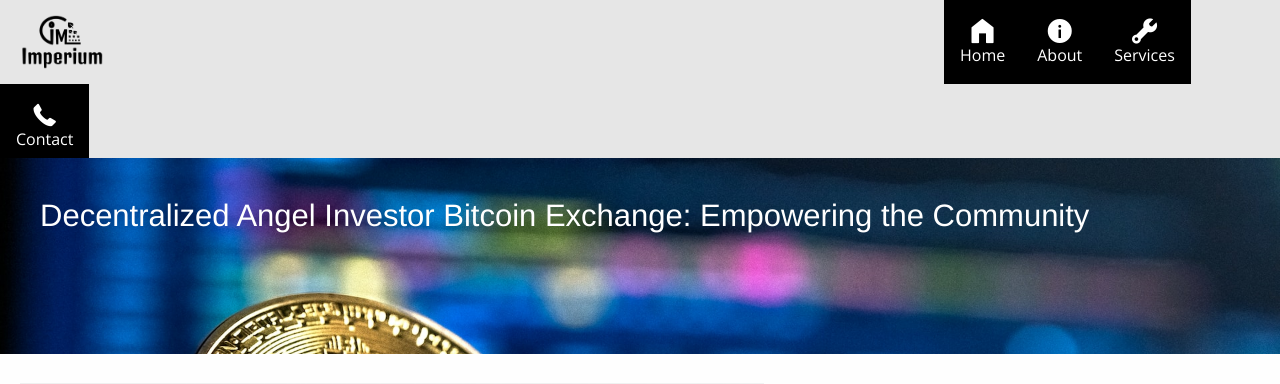
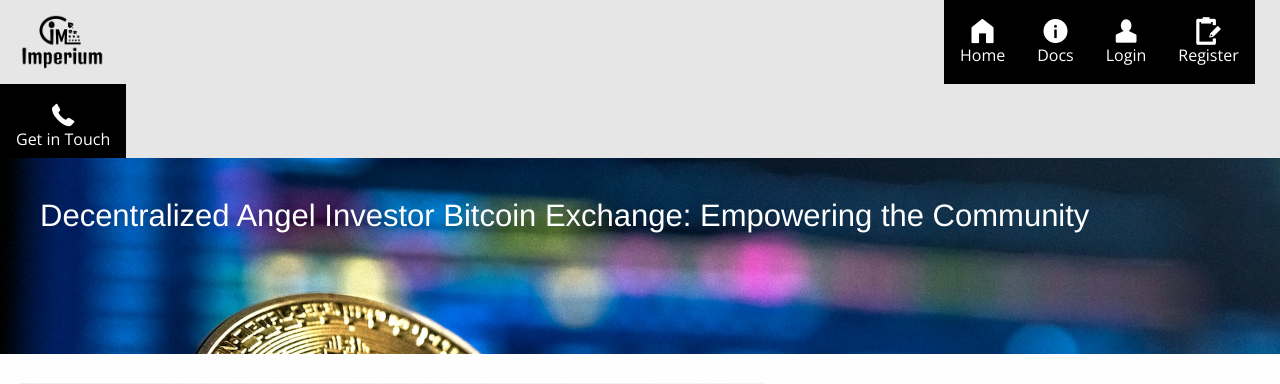
Before and after one commit to williammabotjaeng/imperium, a Flask app: page / in a window 1280 px wide. Shown: the top 384 px of the page. Run offline with Flask 3, Linux system fonts and the light colour scheme; some libraries are stand-ins or nearby versions.

Commit message:
clipboard-pencil, layout.html

```diff
--- a/templates/layout.html
+++ b/templates/layout.html
@@ -20,10 +20,11 @@
             <li class="menu-text">
                 <img width="10%" src="{{ url_for('static', filename='images/imperium-logo.png') }}" alt="logo">
             </li>
-            <li class="align-bottom nav-link-button"><a class="nav-link-text" href="#" style="display: flex;"><i class="fi-home nav-icon"></i>Home</a></li>
-            <li class="align-middle nav-link-button"><a class="nav-link-text" href="#" style="display: flex;"><i class="fi-info nav-icon"></i>About</a></li>
-            <li class="align-middle nav-link-button"><a class="nav-link-text" href="#" style="display: flex;"><i class="fi-wrench nav-icon"></i>Services</a></li>
-            <li class="align-middle nav-link-button"><a class="nav-link-text" href="#" style="display: flex;"><i class="fi-telephone nav-icon"></i>Contact</a></li>
+            <li class="align-bottom nav-link-button"><a class="nav-link-text" href="/" style="display: flex;"><i class="fi-home nav-icon"></i>Home</a></li>
+            <li class="align-middle nav-link-button"><a class="nav-link-text" href="/docs" style="display: flex;"><i class="fi-info nav-icon"></i>Docs</a></li>
+            <li class="align-middle nav-link-button"><a class="nav-link-text" href="/login" style="display: flex;"><i class="fi-torso nav-icon"></i>Login</a></li>
+            <li class="align-middle nav-link-button"><a class="nav-link-text" href="/register" style="display: flex;"><i class="fi-clipboard-pencil nav-icon"></i>Register</a></li>
+            <li class="align-middle nav-link-button"><a class="nav-link-text" href="/getintouch" style="display: flex;"><i class="fi-telephone nav-icon"></i>Get in Touch</a></li>
         </ul>
     </div>
 </nav>
```
